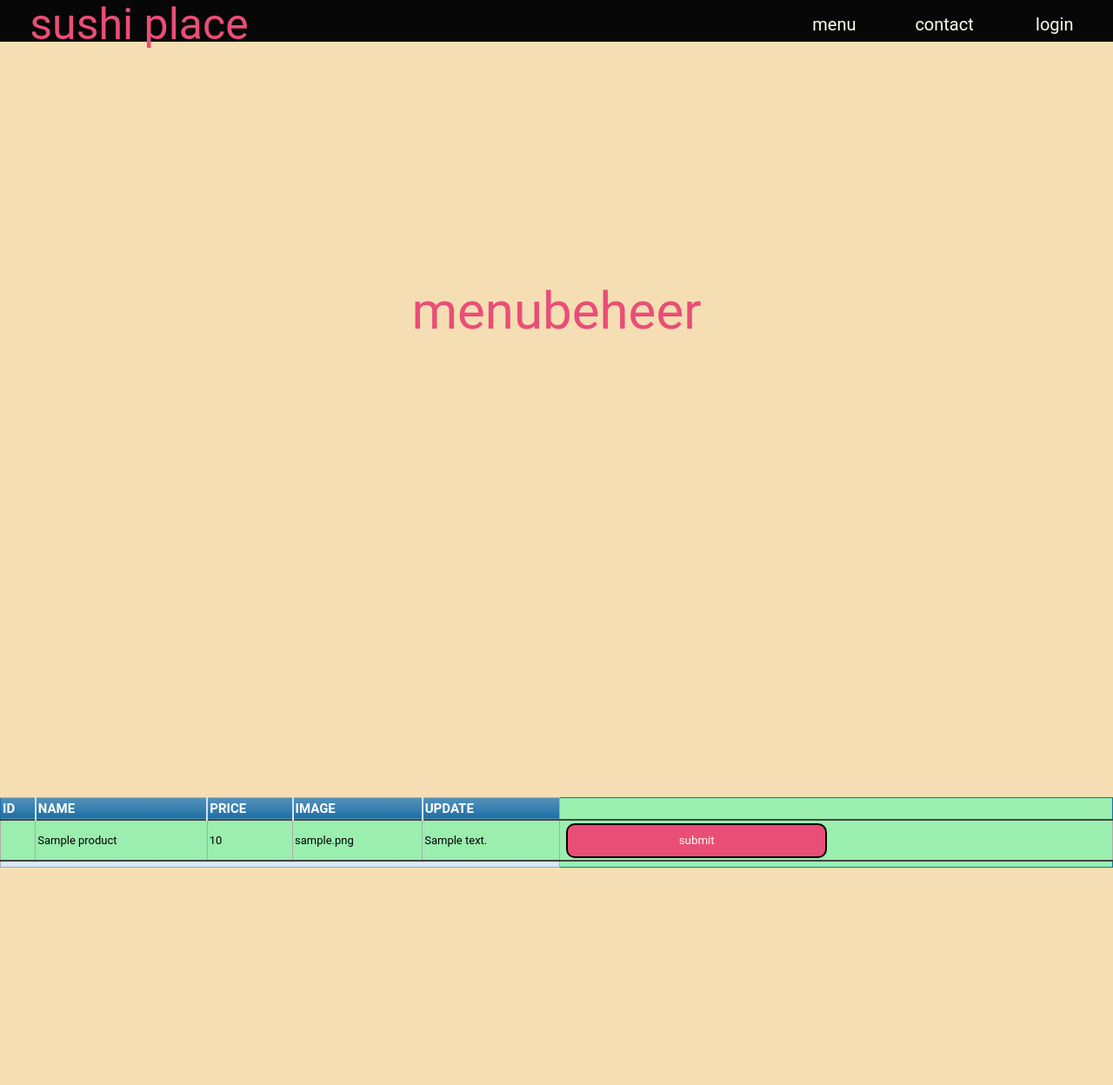
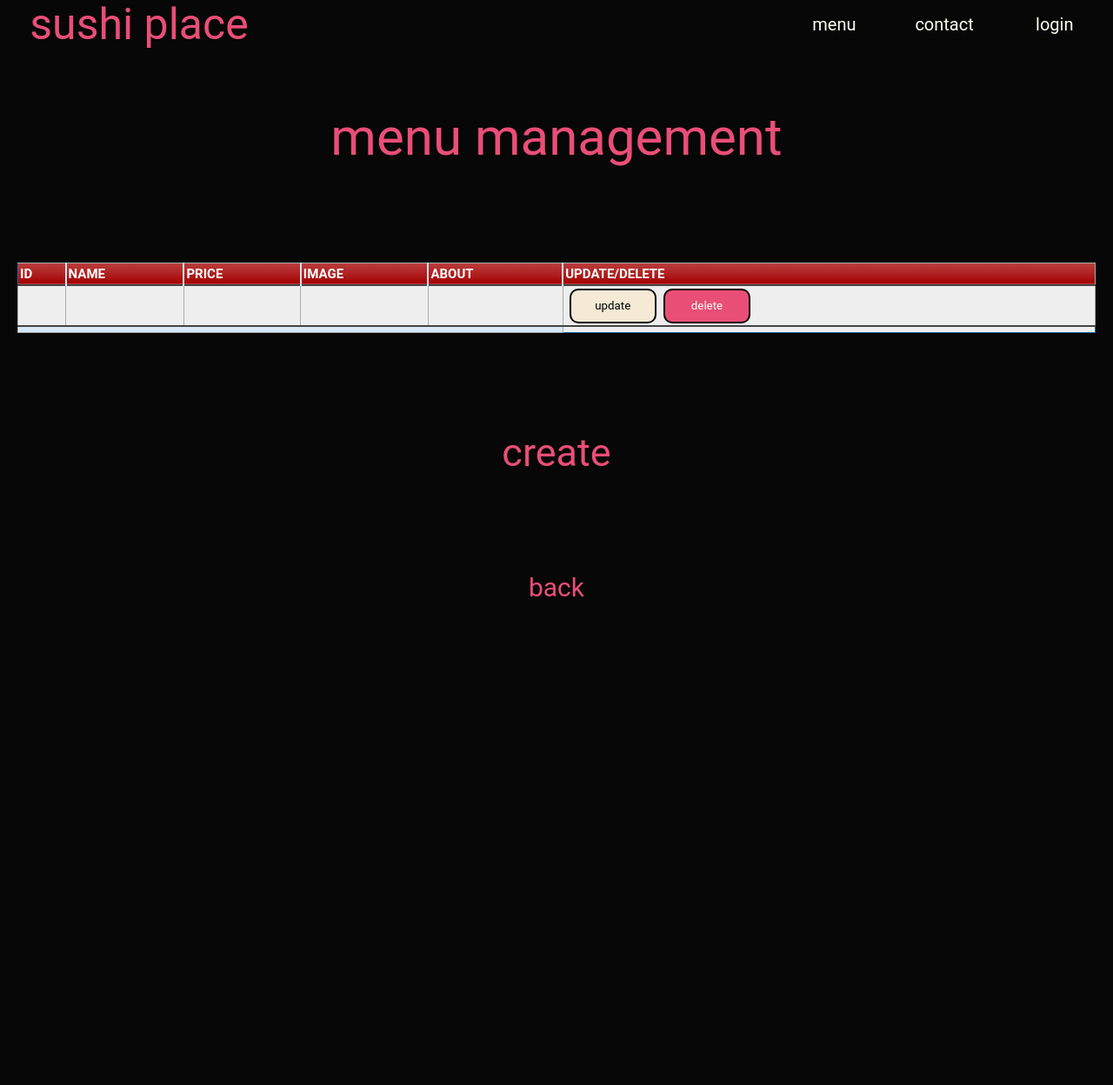
Before and after one commit to ivan-k2310/MINI-CRUD, a PHP site: page /menubeheer.php in a window 1280 px wide. Shown: the part 42-1290 px from the top of the page at 87% size. After the commit the page ends 728 px from the top, so only its background shows below. Run offline with PHP 8.4, Linux system fonts and the light colour scheme; tables that the repository leaves empty or names only in its code hold one stand-in row (values such as "Sample post"); data that the repository does not hold is empty.

Commit message:
read + create done beginning update

```diff
--- a/css/main.css
+++ b/css/main.css
@@ -520,14 +520,14 @@ form {
   justify-content: space-around;
   align-items: center;
   flex-direction: column;
-  background-color: wheat;
-  height: 150vh;
+  height: 85vh;
   width: auto;
+  padding: 20px;
 }
 
 table.blueTable {
   border: 1px solid #1c6ea4;
-  background-color: #9aeeae;
+  background-color: #eeeeee;
   width: 100%;
   text-align: left;
   border-collapse: collapse;
@@ -539,20 +539,21 @@ table.blueTable th {
 }
 table.blueTable tbody td {
   font-size: 13px;
+  color: #333333;
 }
 table.blueTable tr:nth-child(even) {
-  background: #d0e4f5;
+  background: #f5dce6;
 }
 table.blueTable thead {
-  background: #1c6ea4;
-  background: -moz-linear-gradient(top, #5592bb 0%, #327cad 66%, #1c6ea4 100%);
+  background: #a40000;
+  background: -moz-linear-gradient(top, #bb4040 0%, #ad1919 66%, #a40000 100%);
   background: -webkit-linear-gradient(
     top,
-    #5592bb 0%,
-    #327cad 66%,
-    #1c6ea4 100%
+    #bb4040 0%,
+    #ad1919 66%,
+    #a40000 100%
   );
-  background: linear-gradient(to bottom, #5592bb 0%, #327cad 66%, #1c6ea4 100%);
+  background: linear-gradient(to bottom, #bb4040 0%, #ad1919 66%, #a40000 100%);
   border-bottom: 2px solid #444444;
 }
 table.blueTable thead th {
@@ -603,6 +604,67 @@ table.blueTable tfoot .links a {
   width: auto;
 }
 
-.update {
+.update-login {
+  border: 2px solid black;
+  color: black;
+  border-radius: 10px;
+  background-color: var(--quaternary);
+  margin-left: 5px;
+  width: 100px;
+  height: 40px;
+  cursor: pointer;
+}
+
+.update-login {
+  transition: 0.5s;
+  background-color: var(--quaternary);
+  text-decoration: none;
+}
+
+.update-login:hover {
+  transition: 0.5s;
+  transform: scale();
+  background-color: var(--quaternary);
+}
+.delete-login {
+  border: 2px solid black;
+  color: ivory;
+  border-radius: 10px;
+  background-color: var(--main);
+  margin-left: 5px;
+  width: 100px;
+  height: 40px;
+  cursor: pointer;
+}
+
+.delete-login {
+  transition: 0.5s;
+  background-color: var(--main);
+  text-decoration: none;
+}
+
+.delete-login:hover {
+  transition: 0.5s;
+  transform: scale();
+  background-color: var(--primairy);
+}
+
+.smallLink {
+  font-size: 30px;
+  color: #e94e77;
+}
+.smallLink:hover {
+  transition: 00.5s;
+  color: #e63766;
+}
+
+.createLink {
+  font-size: 45px;
+  color: #e94e77;
+}
+
+.createLink:hover {
+  transition: 00.5s;
+  color: #e63766;
 }
 /* menubeheer */
--- a/menubeheer.php
+++ b/menubeheer.php
@@ -1,23 +1,10 @@
 <?php
-    include_once "header.php";
+    include "header.php";
     $sql = "SELECT * FROM products";
     $stmt = $connect->prepare($sql);
-        // $stmt->bindParam(":ID", $_POST['']);
+    // $stmt->bindParam(":ID", $_GET['ID']);
     $stmt->execute();
     $result =$stmt->fetchAll();
-    if (isset($_POST['submit'])){
-
-        $sql ="INSERT INTO `products` (`name`, `price`, `image`, `about`)
-               VALUES (:name, :price, :image, :about)";
-        $stmt = $connect->prepare($sql);
-        $stmt->bindParam(":name", $_POST['name']);
-        $stmt->bindParam(":price", $_POST['price']);
-        $stmt->bindParam(":image", $_POST['image']);
-        $stmt->bindParam(":about", $_POST['about']);
-        $stmt->execute();
-
-
-    }
 ?>
 
 <body>
@@ -28,7 +15,7 @@
 
     <div class="menuBeheerContainer">
         <div class="titleDashboard">
-            <a class="dashboardTitle">menubeheer</a>
+            <a class="dashboardTitle">menu management</a>
         </div>
         <table class="blueTable">
             <thead>
@@ -37,7 +24,8 @@
                     <th>NAME</th>
                     <th>PRICE</th>
                     <th>IMAGE</th>
-                    <th>UPDATE</th>
+                    <th>ABOUT</th>
+                    <th>UPDATE/DELETE</th>
                 </tr>
             </thead>
             <tfoot>
@@ -50,12 +38,24 @@
                 <?php
                     foreach ($result as $res) {
                         echo  "<tr>";
-                            echo "<td>". $res['ID'] . "</td> <td>" . $res['name'] . "</td><td>" . $res['price'] . "</td> <td>". $res['image'] . "</td> <td>". $res['about'] . "</td> <td> <input class='submit-login' name='submit' type='submit' value='submit'>  </td>";
+                            echo "<td>". $res['ID'] . "</td>
+                            <td>" . $res['Name'] . "</td>
+                            <td>" . $res['Price'] . "</td>
+                            <td>". $res['Image'] . "</td>
+                            <td>". $res['About'] . "</td>
+                            <td> <input class='update-login' name='update' type='submit' value='update' onclick='update.php'>
+                             <input class='delete-login' name='delete' type='submit' value='delete' onclick='#'>  </td>";
                         echo "<tr>";
                     }
                 ?>
             </tbody>
         </table>
+        <div class="createLink">
+            <a class="createLink" href="create.php">create</a>
+        </div>
+        <div class="backLink">
+            <a class="smallLink" href="dashboard.php">back</a>
+        </div>
     </div>
 </body>
 
```
Also changed, not shown: create.php (renamed from test.php, +4 -4 lines), update.php (added, +41 -0 lines), login.php (added).
